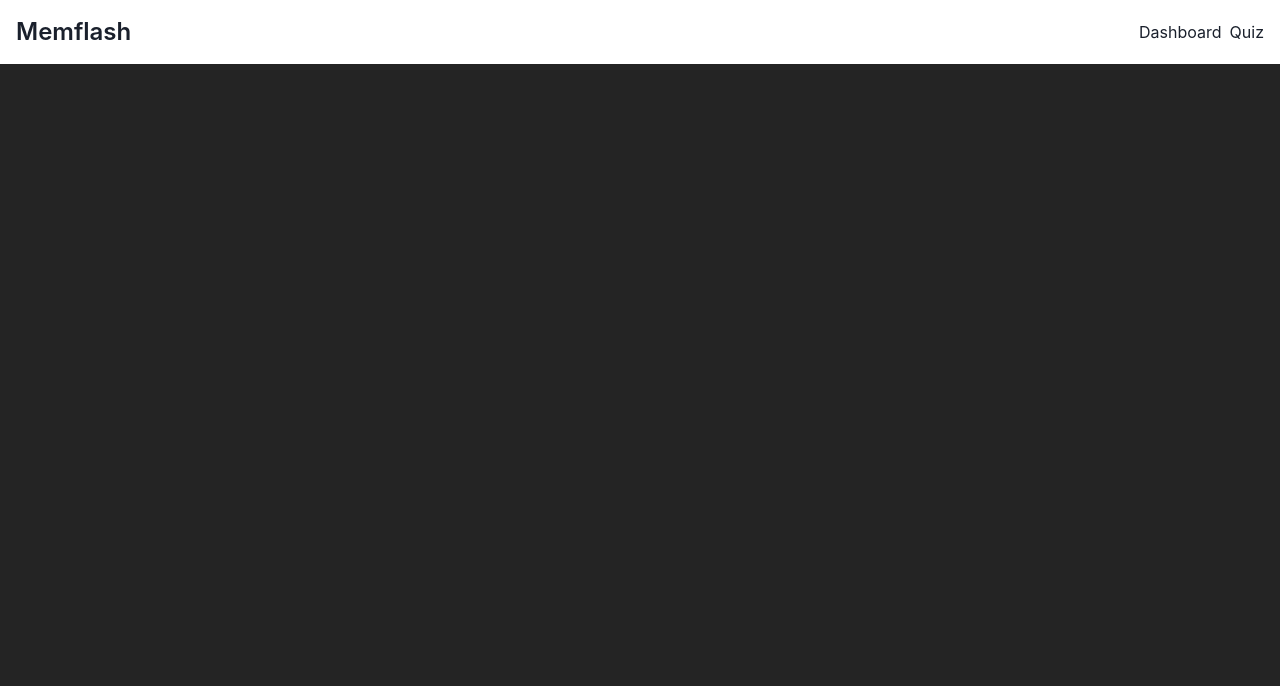
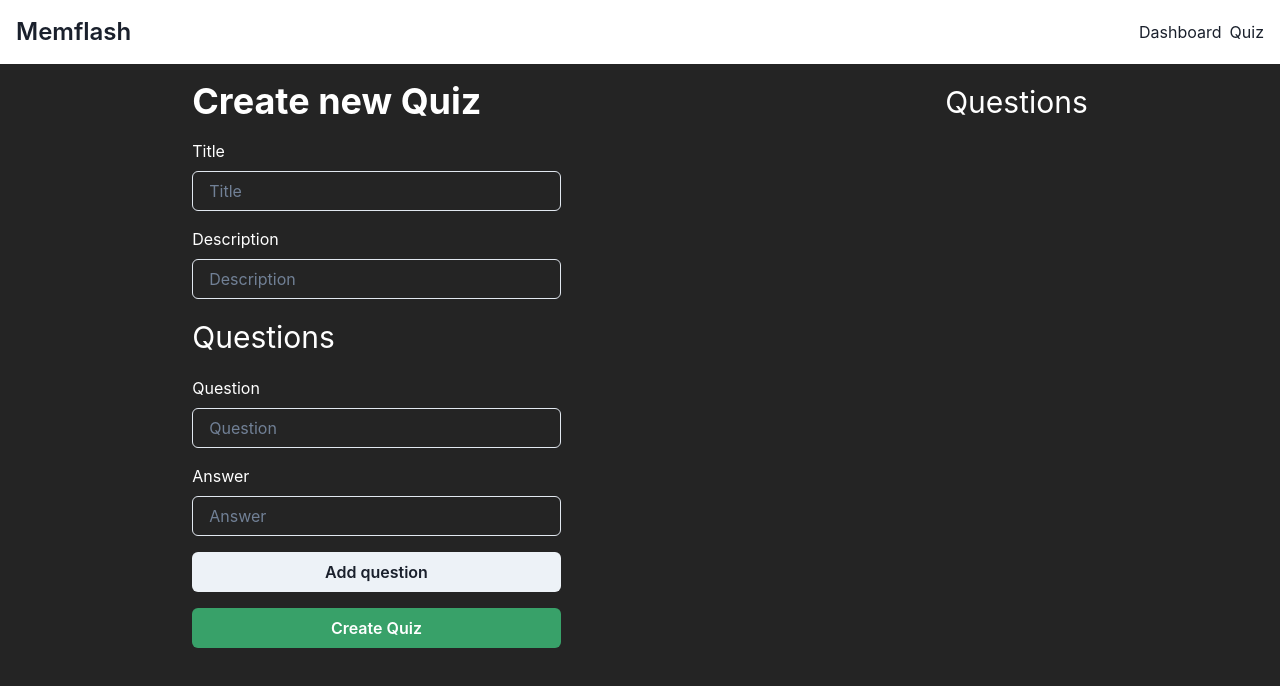
Before and after one commit to dalvelab/memflash, a React (Vite) app: page /quiz/create in a window 1280 px wide. Shown: the top 686 px of the page. Built offline with nearby package versions, Linux system fonts and the light colour scheme.

Commit message:
Add form to create new quizzes and handler for it

```diff
--- a/src/main.tsx
+++ b/src/main.tsx
@@ -1,9 +1,6 @@
-import React from "react";
 import ReactDOM from "react-dom/client";
 import App from "./App";
 import { startWorker } from "./mocks/browser";
-
-console.log(process.env.NODE_ENV);
 
 if (process.env.NODE_ENV === "development") {
   startWorker();
--- a/src/mocks/handlers.ts
+++ b/src/mocks/handlers.ts
@@ -9,6 +9,9 @@ interface QuizzesResponse {
 interface QuizeResponse {
   quiz: Quiz;
 }
+
+interface CreateQuizRequest
+  extends Pick<Quiz, "title" | "description" | "questions"> {}
 
 export const handlers = [
   rest.get("/quizzes", (req, res, ctx) => {
@@ -57,4 +60,18 @@ export const handlers = [
 
     return res(ctx.json(data));
   }),
+  rest.post("/quiz/create", async (req, res, ctx) => {
+    const { title, description, questions } =
+      (await req.json()) as CreateQuizRequest;
+
+    const response: Quiz = {
+      id: "random_id_1",
+      title,
+      description,
+      questions,
+      createDate: new Date(),
+    };
+
+    return res(ctx.json(response));
+  }),
 ];
--- a/src/pages/CreateQuiz.tsx
+++ b/src/pages/CreateQuiz.tsx
@@ -1,11 +1,128 @@
-import { chakra } from "@chakra-ui/react";
+import { useCallback, useState } from "react";
+import { useNavigate } from "react-router-dom";
+import {
+  chakra,
+  Flex,
+  Heading,
+  Box,
+  Input,
+  Text,
+  Button,
+} from "@chakra-ui/react";
+
+import { Question } from "../entities/quiz/model/models";
 
 export const CreateQuiz = () => {
+  const [title, setTitle] = useState("");
+  const [description, setDescription] = useState("");
+  const [questions, setQuestions] = useState<Question[]>([]);
+  const [question, setQuestion] = useState("");
+  const [answer, setAnswer] = useState("");
+
+  const navigate = useNavigate();
+
+  const addQuestion = () => {
+    setQuestions([
+      ...questions,
+      {
+        question,
+        answer,
+      },
+    ]);
+    setQuestion("");
+    setAnswer("");
+  };
+
+  const createQuiz = useCallback(() => {
+    fetch("/quiz/create", {
+      method: "POST",
+      body: JSON.stringify({
+        title,
+        description,
+        questions,
+      }),
+    });
+    return navigate("/");
+  }, [title, description, questions]);
+
   return (
-    <chakra.section
-      display="flex"
-      flexDir="column"
-      alignItems="center"
-    ></chakra.section>
+    <chakra.section w="full" display="flex" justifyContent="space-around">
+      <Box mt={4}>
+        <Heading color="white">Create new Quiz</Heading>
+        <Box mt={4}>
+          <chakra.label color="white" htmlFor="title">
+            Title
+          </chakra.label>
+          <Input
+            mt={2}
+            placeholder="Title"
+            color="white"
+            name="title"
+            value={title}
+            onChange={(e) => setTitle(e.target.value)}
+          />
+        </Box>
+        <Box mt={4}>
+          <chakra.label color="white" htmlFor="description">
+            Description
+          </chakra.label>
+          <Input
+            mt={2}
+            placeholder="Description"
+            color="white"
+            name="description"
+            value={description}
+            onChange={(e) => setDescription(e.target.value)}
+          />
+        </Box>
+        <Box mt={4}>
+          <Text fontSize="3xl" color="white">
+            Questions
+          </Text>
+          <Box mt={4}>
+            <chakra.label color="white" htmlFor="description">
+              Question
+            </chakra.label>
+            <Input
+              mt={2}
+              placeholder="Question"
+              color="white"
+              name="question"
+              value={question}
+              onChange={(e) => setQuestion(e.target.value)}
+            />
+          </Box>
+          <Box mt={4}>
+            <chakra.label color="white" htmlFor="answer">
+              Answer
+            </chakra.label>
+            <Input
+              mt={2}
+              placeholder="Answer"
+              color="white"
+              name="answer"
+              value={answer}
+              onChange={(e) => setAnswer(e.target.value)}
+            />
+          </Box>
+          <Button mt={4} w="full" onClick={addQuestion}>
+            Add question
+          </Button>
+          <Button mt={4} w="full" colorScheme="green" onClick={createQuiz}>
+            Create Quiz
+          </Button>
+        </Box>
+      </Box>
+      <Flex mt={4} flexDir="column">
+        <Text fontSize="3xl" color="white">
+          Questions
+        </Text>
+        {questions.map((question, index) => (
+          <Text mt={2} color="white" key={question.question}>
+            {index + 1}. {question.question}: {question.answer}
+          </Text>
+        ))}
+      </Flex>
+    </chakra.section>
   );
 };
```
